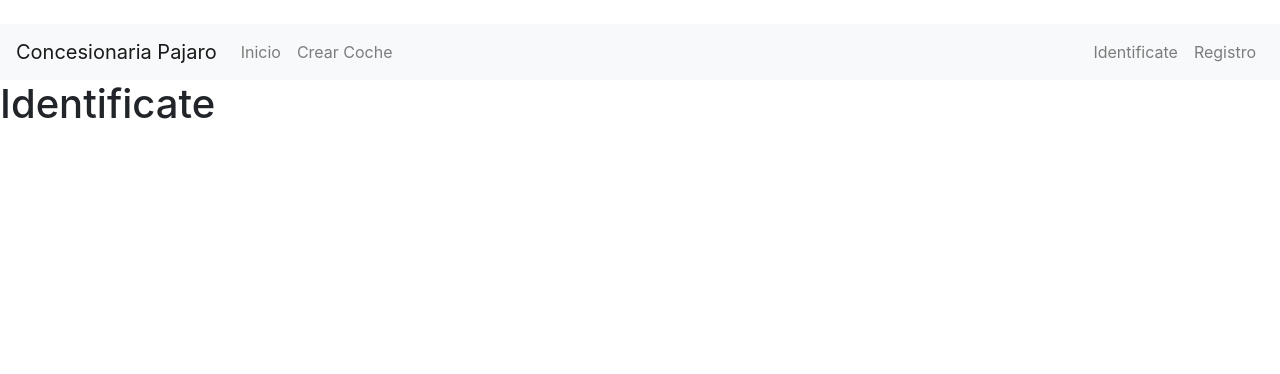
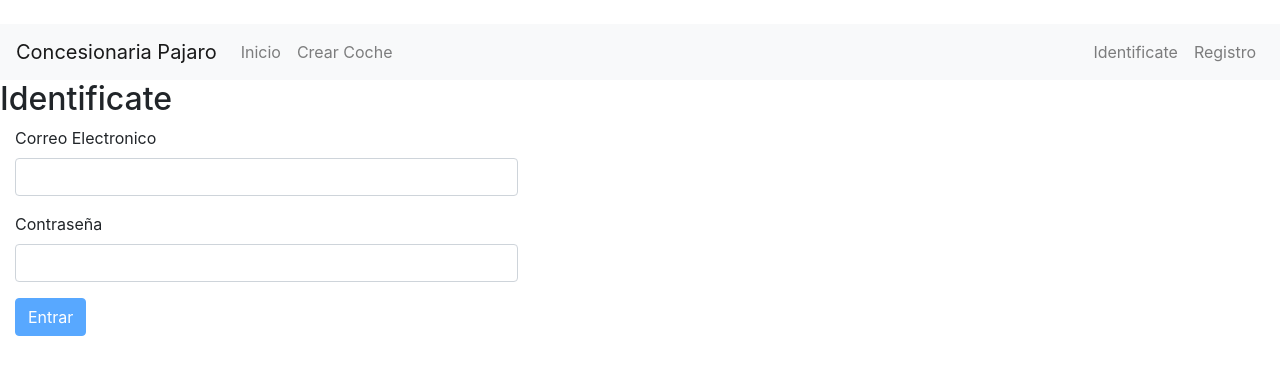
Before and after one commit to charlymrtn/client-angular, an Angular app: page / in a window 1280 px wide. Shown: the top 374 px of the page. Built offline with nearby package versions, Linux system fonts and the light colour scheme.

Commit message:
se hace login

```diff
--- a/src/app/components/login/login.component.html
+++ b/src/app/components/login/login.component.html
@@ -1 +1,23 @@
-<h1>{{title}}</h1>
+<div class="">
+  <h2>{{title}}</h2>
+
+  <form #loginForm="ngForm" (ngSubmit)="onSubmit(loginForm)" class="col-md-5">
+    <p>
+      <label for="email">Correo Electronico</label>
+      <input type="email" pattern="[a-z0-9._%+-]+@[a-z0-9.-]+\.[a-z]{2,4}$" class="form-control" name="email" #email="ngModel" [(ngModel)]="user.email" required>
+      <span *ngIf="!email.valid && email.touched">
+        El correo es obligatorio
+      </span>
+    </p>
+
+    <p>
+      <label for="password">Contraseña</label>
+      <input type="password" class="form-control" name="password" #password="ngModel" [(ngModel)]="user.password" required>
+      <span *ngIf="!password.valid && password.touched">
+        El password es obligatorio
+      </span>
+    </p>
+
+    <input type="submit" name="" value="Entrar" class="btn btn-primary" [disabled]="loginForm.form.invalid">
+  </form>
+</div>
--- a/src/app/components/login/login.component.ts
+++ b/src/app/components/login/login.component.ts
@@ -1,22 +1,55 @@
 import {Component, OnInit} from '@angular/core';
 import {Router, ActivatedRoute, Params} from '@angular/router';
 
+import { User } from '../../models/user';
+import { UserService } from '../../services/user.service';
+
 @Component({
   selector: 'login',
-  templateUrl: './login.component.html'
+  templateUrl: './login.component.html',
+  providers: [UserService]
 })
 
 export class LoginComponent implements OnInit{
   title:string;
+  user: User;
+  status:string;
 
   constructor(
-    // private _route: ActivatedRoute,
-    // private _router: Router
+    private _route: ActivatedRoute,
+    private _router: Router,
+    private _userService: UserService
   ){
     this.title= 'Identificate';
+    this.user = new User(1,'ROLE_USER','','','');
   }
 
   ngOnInit(){
     console.log('Login component cargado correctamente');
   }
+
+  onSubmit(form){
+    console.log(this.user);
+
+    this._userService.signUp(this.user).subscribe(
+      response => {
+          console.log(response);
+
+          this._userService.signUp(this.user,true).subscribe(
+            response => {
+                console.log(response);
+            },
+            error => {
+              this.status = 'error';
+              console.log(<any>error);
+            }
+        );
+
+      },
+      error => {
+        this.status = 'error';
+        console.log(<any>error);
+      }
+  );
+  }
 }
--- a/src/app/services/user.service.ts
+++ b/src/app/services/user.service.ts
@@ -28,4 +28,17 @@ export class UserService {
 
     return this._http.post(this.url+'register',params,{headers: headers});
   }
+
+  signUp(user, getToken = null): Observable<any>{
+    if(getToken != null){
+      user.token = 'true';
+    }
+    let json = JSON.stringify(user);
+
+    let params = 'json='+json;
+
+    let headers = new HttpHeaders().set('Content-Type','application/x-www-form-urlencoded');
+
+    return this._http.post(this.url+'login',params,{headers: headers});
+  }
 }
```
